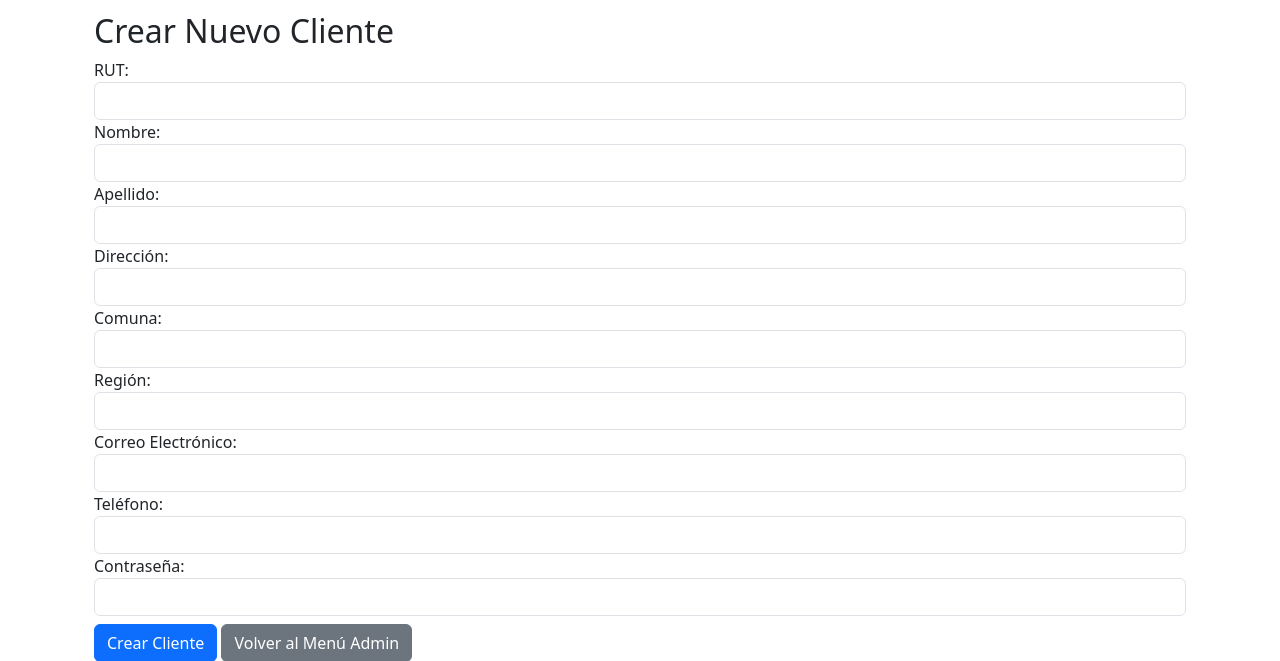
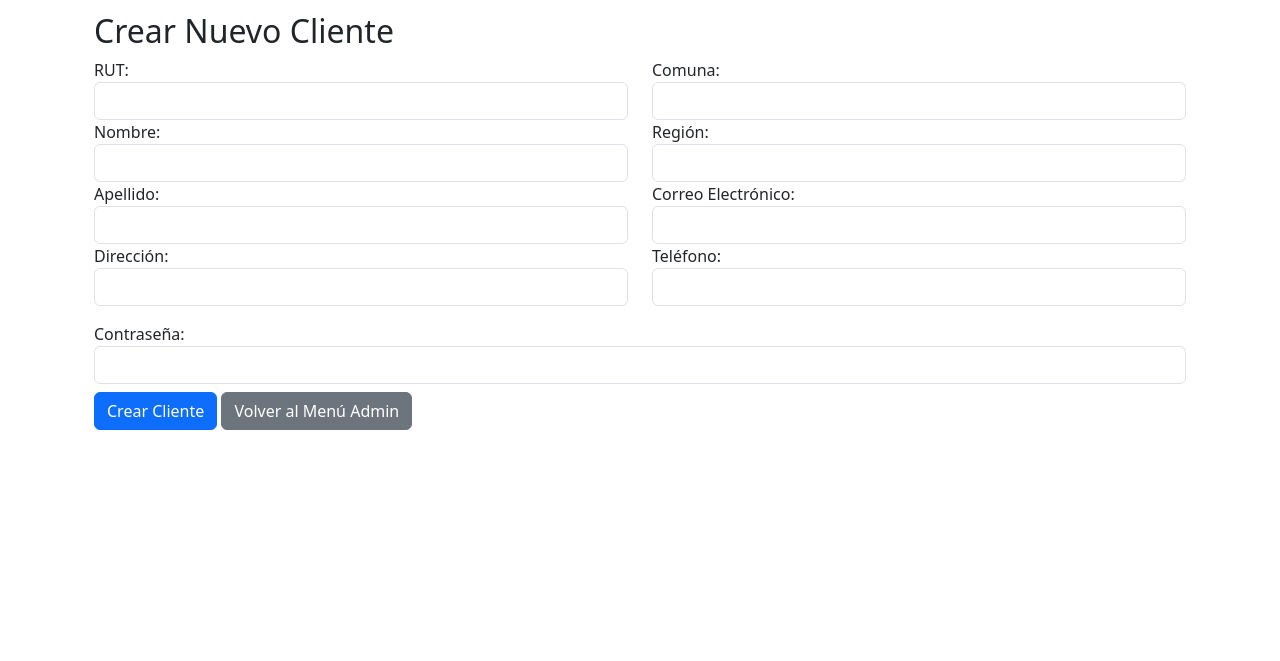
Before and after one commit to Josepizarro14/PisadaPro, a Flask app: page /create_client in a window 1280 px wide. Shown: the part 56-717 px from the top of the page. Run offline with Flask 2, Linux system fonts and the light colour scheme; some libraries are stand-ins or nearby versions.

Commit message:
cambio diseño crear cliente

```diff
--- a/app/templates/create_client.html
+++ b/app/templates/create_client.html
@@ -4,6 +4,9 @@
 <div class="container">
     <h2>Crear Nuevo Cliente</h2>
     <form action="{{ url_for('create_client') }}" method="post">
+        <div class="row">
+            <!-- Primera columna -->
+            <div class="col-md-6">
                 <div class="form-group">
                     <label for="rut_persona">RUT:</label>
                     <input type="text" class="form-control" id="rut_persona" name="rut_persona" required>
@@ -20,6 +23,10 @@
                     <label for="direccion">Dirección:</label>
                     <input type="text" class="form-control" id="direccion" name="direccion" required>
                 </div>
+            </div>
+
+            <!-- Segunda columna -->
+            <div class="col-md-6">
                 <div class="form-group">
                     <label for="comuna">Comuna:</label>
                     <input type="text" class="form-control" id="comuna" name="comuna" required>
@@ -36,7 +43,11 @@
                     <label for="telefono">Teléfono:</label>
                     <input type="text" class="form-control" id="telefono" name="telefono" required>
                 </div>
-        <div class="form-group">
+            </div>
+        </div>
+
+        <!-- Contraseña -->
+        <div class="form-group mt-3">
             <label for="contrasena">Contraseña:</label>
             <input type="password" class="form-control" id="contrasena" name="contrasena" required>
         </div>
```
Lines whose indentation alone changed are shown as unchanged.
